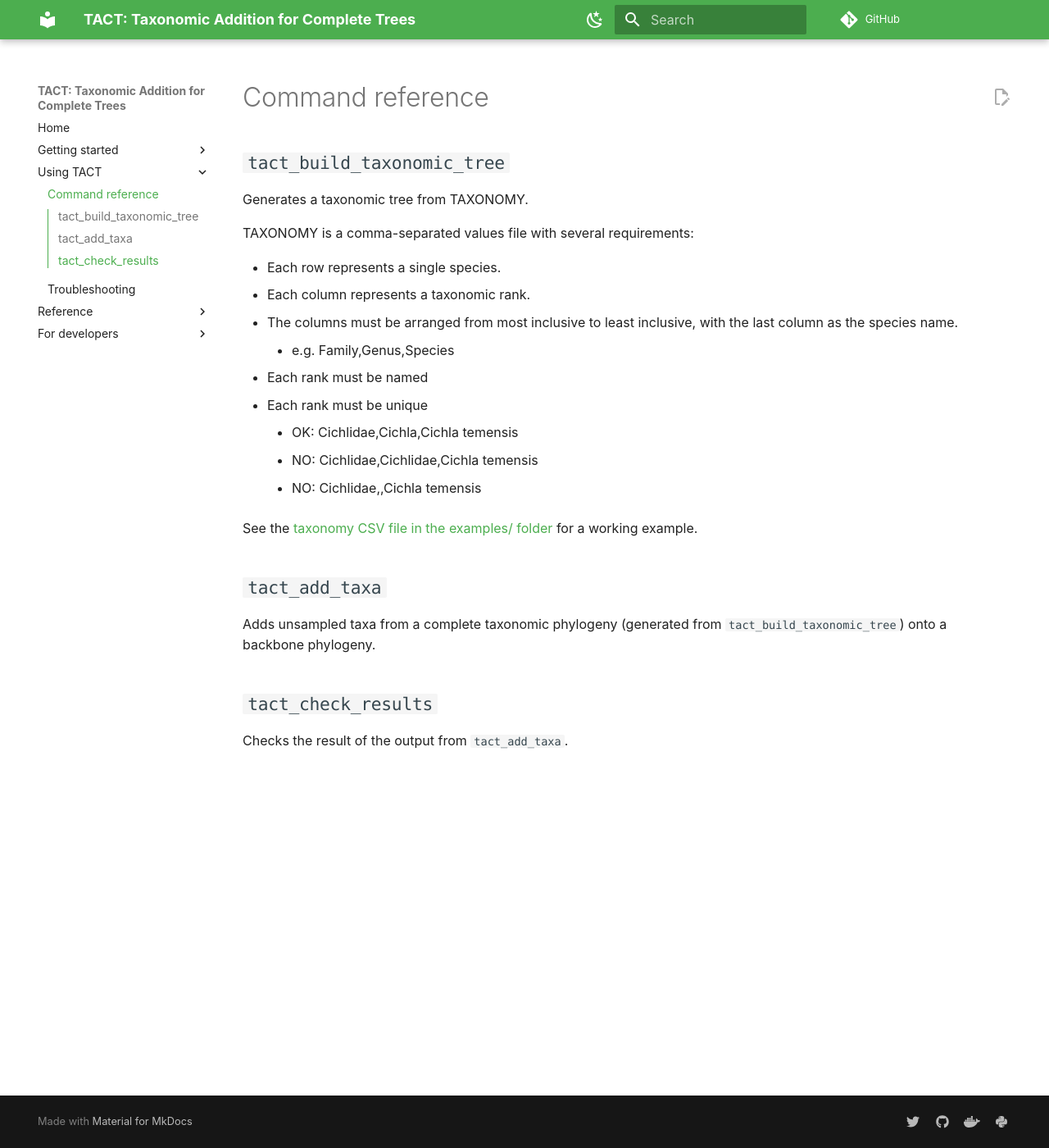
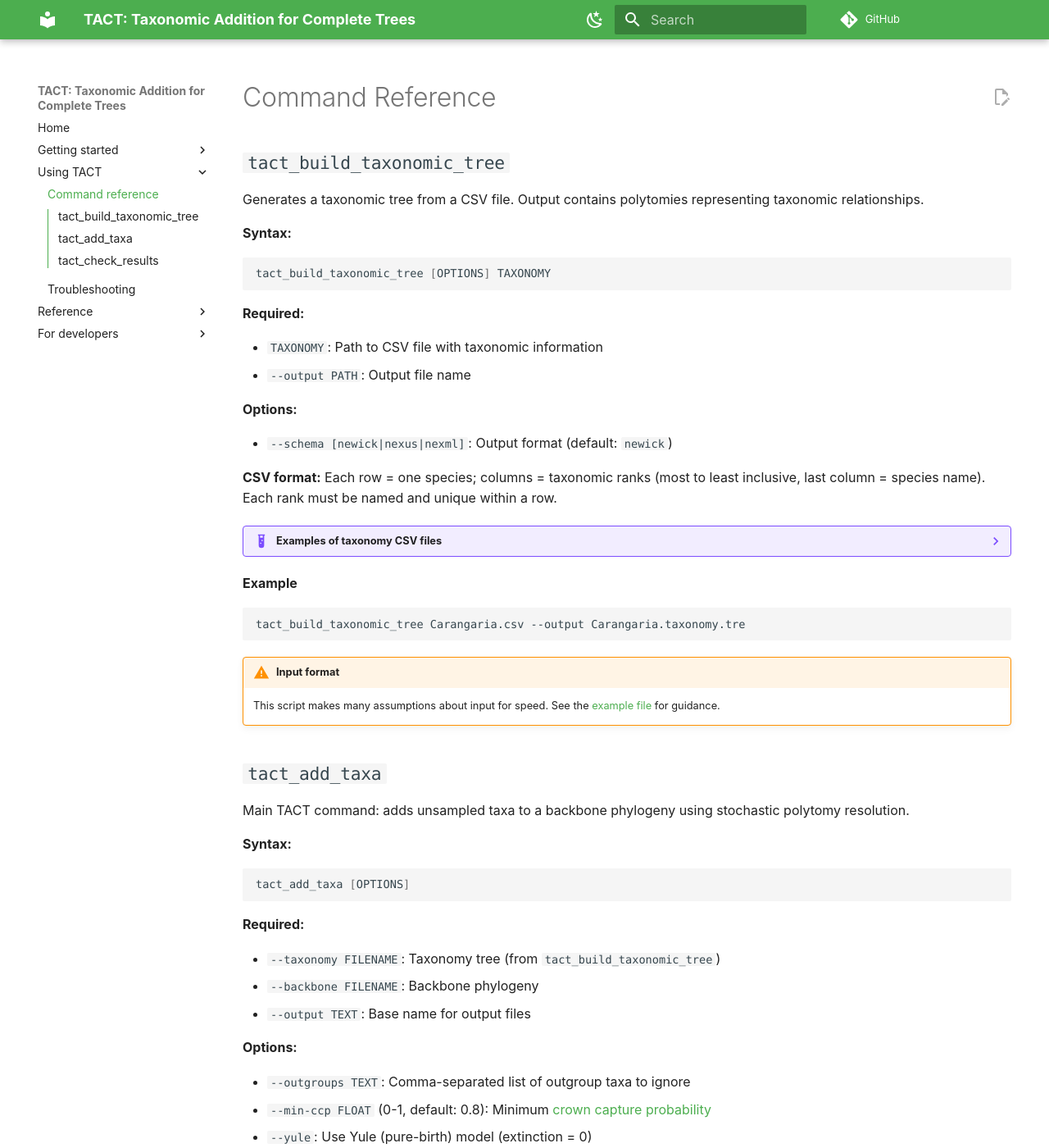
Before and after one commit to jonchang/tact, an MkDocs documentation site: the page built from docs/commands.md, in a window 1280 px wide and 1400 px high. Shown: the whole window at 82% size. Built offline with MkDocs 1.6.1 and Material for MkDocs 9.7.7, drawn with Linux system fonts in a browser that asks for light colours; comment, search, counter and statistics services are not loaded; some of the changed text lies outside the part shown.

````diff
--- a/docs/commands.md
+++ b/docs/commands.md
@@ -1,27 +1,112 @@
-# Command reference
+# Command Reference
 
 ## `tact_build_taxonomic_tree`
 
-Generates a taxonomic tree from TAXONOMY.
+Generates a taxonomic tree from a CSV file. Output contains polytomies representing taxonomic relationships.
 
-TAXONOMY is a comma-separated values file with several requirements:
+**Syntax:**
+```bash
+tact_build_taxonomic_tree [OPTIONS] TAXONOMY
+```
 
-* Each row represents a single species.
-* Each column represents a taxonomic rank.
-* The columns must be arranged from most inclusive to least inclusive, with the last column as the species name.
-    * e.g. Family,Genus,Species
-* Each rank must be named
-* Each rank must be unique
-    * OK: Cichlidae,Cichla,Cichla temensis
-    * NO: Cichlidae,Cichlidae,Cichla temensis
-    * NO: Cichlidae,,Cichla temensis
+**Required:**
 
-See the [taxonomy CSV file in the examples/ folder](https://raw.githubusercontent.com/jonchang/tact/HEAD/examples/Carangaria.csv) for a working example.
+* `TAXONOMY`: Path to CSV file with taxonomic information
+* `--output PATH`: Output file name
+
+**Options:**
+
+* `--schema [newick|nexus|nexml]`: Output format (default: `newick`)
+
+**CSV format:** Each row = one species; columns = taxonomic ranks (most to least inclusive, last column = species name). Each rank must be named and unique within a row.
+
+??? example "Examples of taxonomy CSV files"
+
+    **Valid examples:**
+
+    * `Cichlidae,Cichla,Cichla temensis`
+    * `Actinopterygii,Teleostei,Carangiformes,Carangidae,Alectis,Alectis alexandrina`
+    * `Felidae,Panthera,Panthera leo`
+
+    **Invalid examples:**
+
+    * `Cichlidae,Cichlidae,Cichla temensis` - duplicate rank (Cichlidae appears twice)
+    * `Cichlidae,,Cichla temensis` - empty rank (genus is missing)
+    * `Cichla,Cichlidae,Cichla temensis` - wrong order (genus before family - ranks must be from most inclusive to least inclusive)
+    * `Cichlidae,Cichla,Cichla temensis,ExtraColumn` - too many columns (species should be last)
+
+**Example**
+
+```bash
+tact_build_taxonomic_tree Carangaria.csv --output Carangaria.taxonomy.tre
+```
+
+!!! warning "Input format"
+    This script makes many assumptions about input for speed. See the [example file](https://raw.githubusercontent.com/jonchang/tact/HEAD/examples/Carangaria.csv) for guidance.
 
 ## `tact_add_taxa`
 
-Adds unsampled taxa from a complete taxonomic phylogeny (generated from `tact_build_taxonomic_tree`) onto a backbone phylogeny.
+Main TACT command: adds unsampled taxa to a backbone phylogeny using stochastic polytomy resolution.
+
+**Syntax:**
+```bash
+tact_add_taxa [OPTIONS]
+```
+
+**Required:**
+
+* `--taxonomy FILENAME`: Taxonomy tree (from `tact_build_taxonomic_tree`)
+* `--backbone FILENAME`: Backbone phylogeny
+* `--output TEXT`: Base name for output files
+
+**Options:**
+
+* `--outgroups TEXT`: Comma-separated list of outgroup taxa to ignore
+* `--min-ccp FLOAT` (0-1, default: 0.8): Minimum [crown capture probability](troubleshooting.md#what-is-crown-capture-probability)
+* `--yule`: Use Yule (pure-birth) model (extinction = 0)
+* `--ultrametricity-precision FLOAT` (default: 1e-6): [Ultrametricity check precision](troubleshooting.md#tree-is-not-ultrametric)
+* `-v, --verbose`: Verbose output (repeatable: `-v`, `-vv`, `-vvv`)
+
+**Output files:**
+
+* `{output}.newick.tre`, `{output}.nexus.tre`: Complete binary ultrametric phylogenies (primary output)
+* `{output}.rates.csv`: Estimated diversification rates (columns: `taxon`, `birth`, `death`, `ccp`, `source`)
+* `{output}.log.txt`: Detailed log (use `-vv` or `-vvv` for more detail)
+
+**Example:**
+```bash
+tact_add_taxa --backbone Carangaria.tre --taxonomy Carangaria.taxonomy.tre --output Carangaria.tacted -vv
+```
 
 ## `tact_check_results`
 
-Checks the result of the output from `tact_add_taxa`.
+Validates output from `tact_add_taxa` by checking consistency between simulated tree, backbone, and taxonomy.
+
+**Syntax:**
+```bash
+tact_check_results [OPTIONS] SIMULATED
+```
+
+**Required:**
+
+* `SIMULATED`: Path to simulated tree (typically `{output}.newick.tre`)
+* `--backbone FILE`: Original backbone phylogeny
+* `--taxonomy FILE`: Taxonomic phylogeny
+
+**Options:**
+
+* `--output FILENAME`: Output CSV (default: stdout)
+* `--cores INTEGER` (1-8, default: CPU count): Number of parallel cores
+* `--chunksize INTEGER`: Nodes per core (auto-calculated if not specified)
+
+**Output CSV columns:** `node`, `taxonomy_tips`, `backbone_tips`, `simulated_tips`, `backbone_monophyletic`, `simulated_monophyletic`, `backbone_birth`, `simulated_birth`, `backbone_death`, `simulated_death`, `warnings`
+
+Check the `warnings` column for issues. Empty = passed all checks.
+
+**Example:**
+```bash
+tact_check_results result.newick.tre --backbone backbone.tre --taxonomy taxonomy.tre --output check.csv
+```
+
+!!! note "Next steps"
+    For a complete walkthrough with example data, see the [Tutorial](tutorial.md). Or, for more information about TACT's methods and when to use them, see the [Background](background.md).
````
Also changed, not shown: CONTRIBUTING.md (+4 -1 lines), INSTALL.md (+4 -4 lines), docs/api.md (+3 -1 lines), docs/background.md (+3 -1 lines), docs/troubleshooting.md (+3 -0 lines), docs/tutorial.md (+3 -3 lines).
